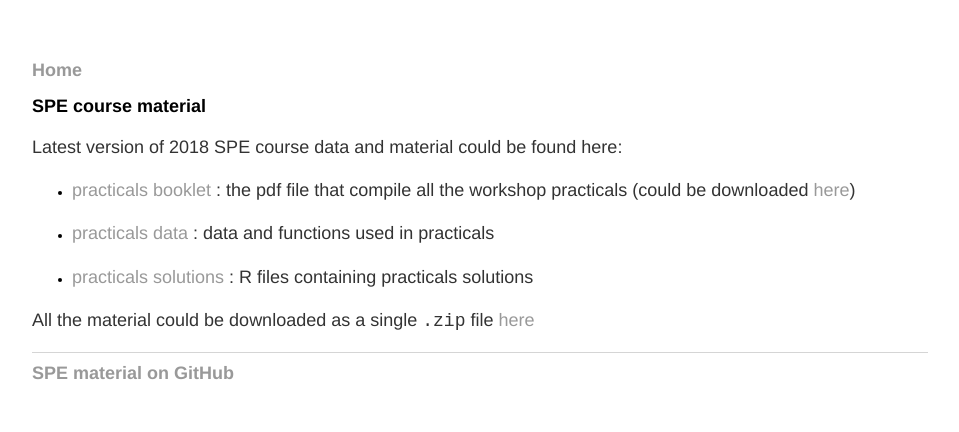
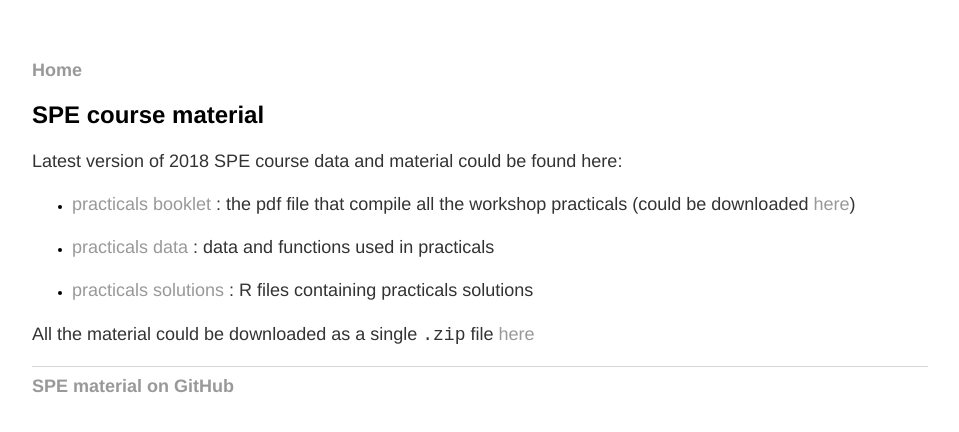
Before and after one commit to SPE-R/SPE-R.github.io, a Jekyll site: the page built from resources.md, in a window 1280 px wide. Shown: the top 432 px of the page, without its empty margins (160-1119 px from the left). Built offline with Jekyll 4.4.1, drawn with Linux system fonts in a browser that asks for light colours.

```diff
--- a/css/main.css
+++ b/css/main.css
@@ -27,6 +27,10 @@ h1 {
     font-size: 3em;
     font-family:'Helvetica', 'Arial', 'Sans-Serif';
 }
+h2 {
+    font-size: 2em;
+    font-family:'Helvetica', 'Arial', 'Sans-Serif';
+}
 p {
 	font-family:'Helvetica', 'Arial', 'Sans-Serif';
     font-size: 1.5em;
```
Also changed, not shown: index.md (+3 -0 lines).
